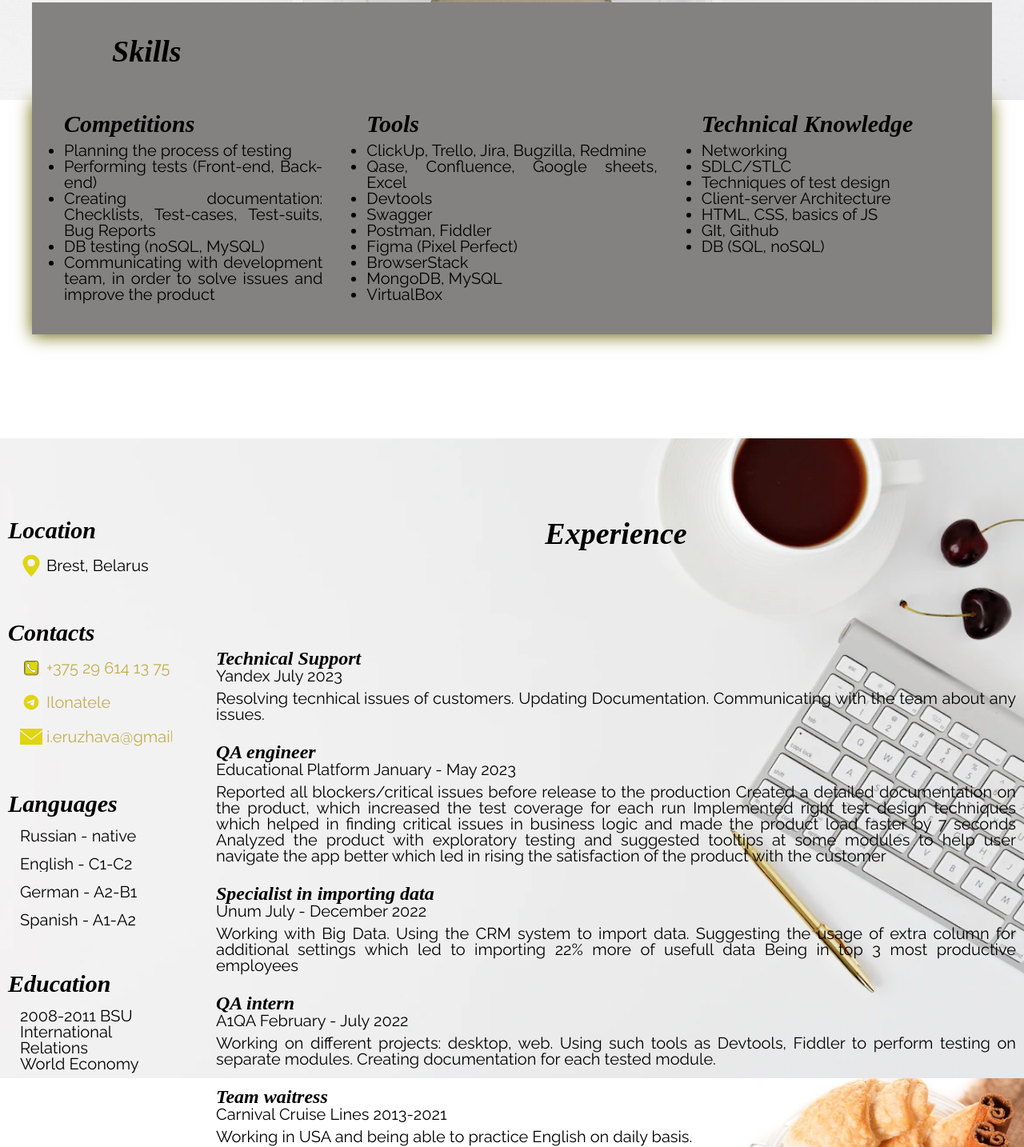
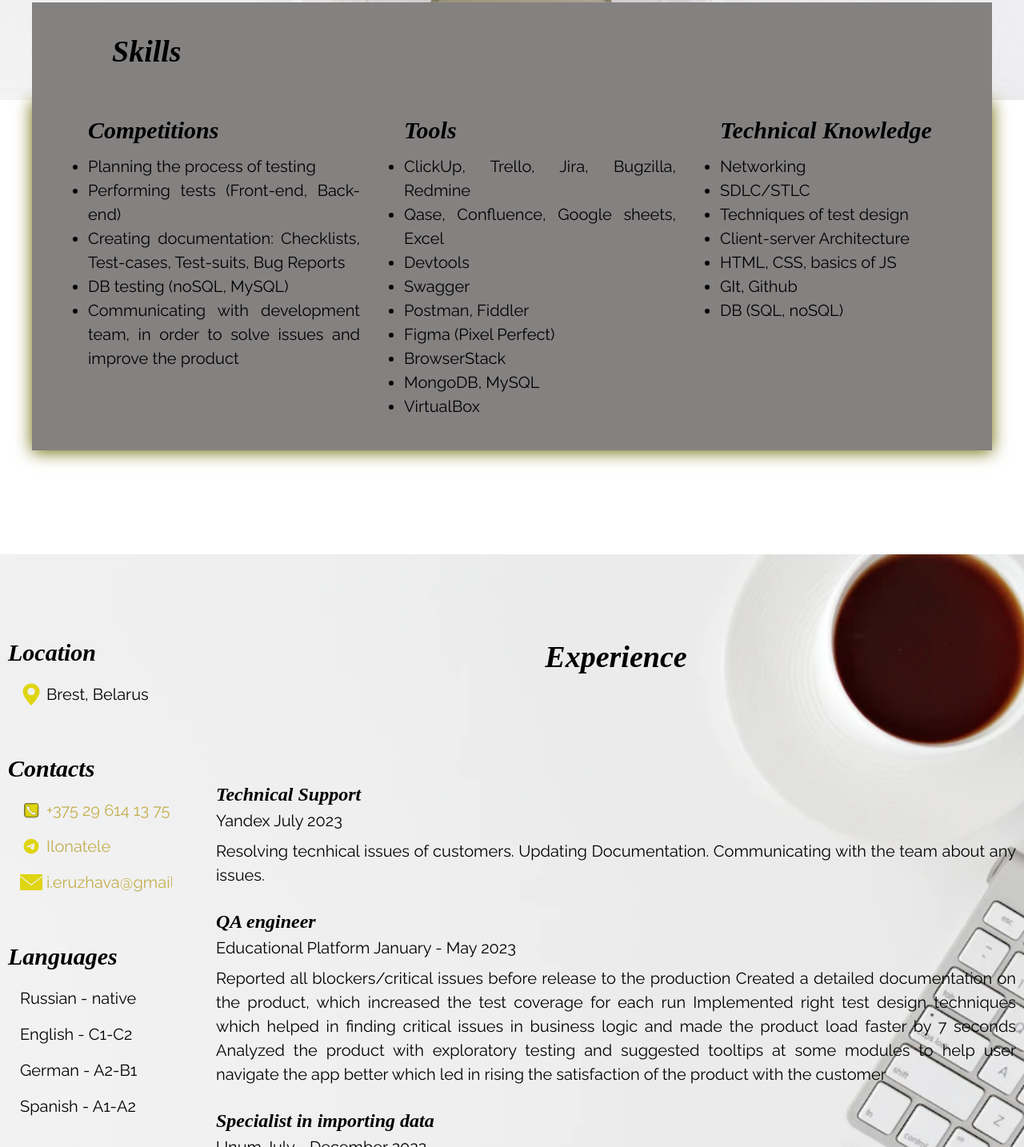
Before and after one commit to Ilonaeruzhava/rsschool-cv, a plain HTML site: page index.html in a window 1280 px wide. Shown: the part 775-2209 px from the top of the page at 80% size. Drawn offline with Linux system fonts and the light colour scheme; files whose address does not match are found by name; a web font is replaced by a local one.

Commit message:
feat: added line height 2, added some paddings, added height - content fit

```diff
--- a/css/style.css
+++ b/css/style.css
@@ -159,6 +159,7 @@ p {
 body {
     font-family: Raleway;
     font-size: 20px;
+    line-height: 1.5;
     font-weight: normal;
     font-style: normal;
     text-align: justify;
@@ -309,16 +310,18 @@ h5, h6 {
 }
 
 .competitions_card {
+  padding-left: 70px;
     display: grid;
     grid-template-columns: repeat(3, 1fr);
     grid-column-gap: 55px;
 }
+.competition_card:last-child {
+  padding-right: 0px;
+}
+
 .competition_card {
 grid-column: span 1;
 padding-bottom: 40px;
-}
-.competition_card:first-child {
-    padding-left: 40px;
 }
 
 .competitions ul {
@@ -382,6 +385,8 @@ padding-bottom: 40px;
     height: 100vh;
     background: url("../assets/img/experience.webp") no-repeat center;
     background-size: cover;
+    height: fit-content;
+    padding-bottom: 100px;
 }
 #experience {
     text-align: center;
@@ -418,6 +423,7 @@ width: 900px;
   flex-direction: column;
   flex-wrap: wrap;
   align-items: center;
+  height: fit-content;
 }
 /*about me style ends*/
 
@@ -426,6 +432,7 @@ width: 900px;
   background: url("../assets/img/white.jpg") no-repeat center;
   background-size: cover;
   height: 100vh;
+  height: fit-content;
 }
 #projects {
     text-align: center;
```
